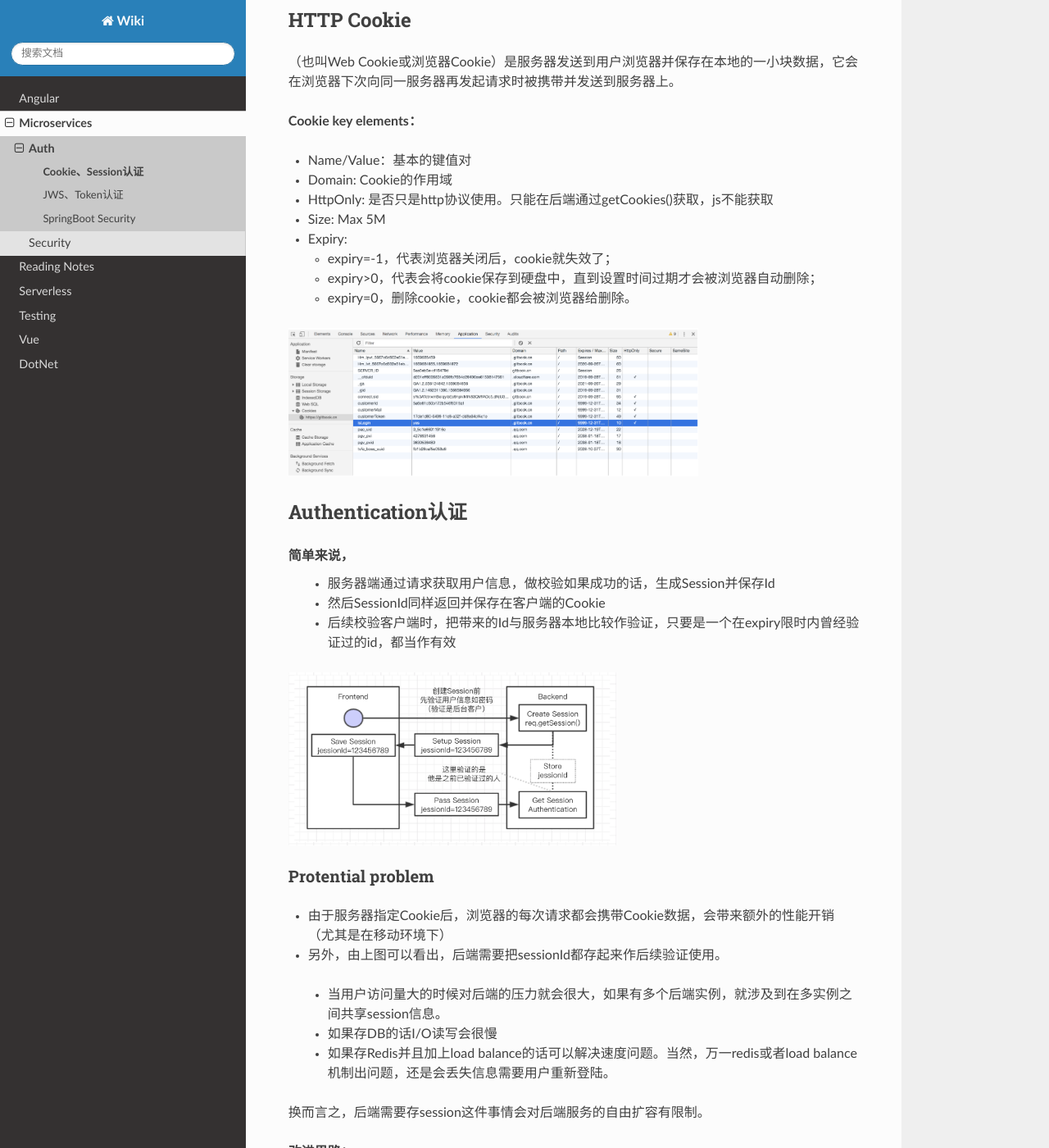
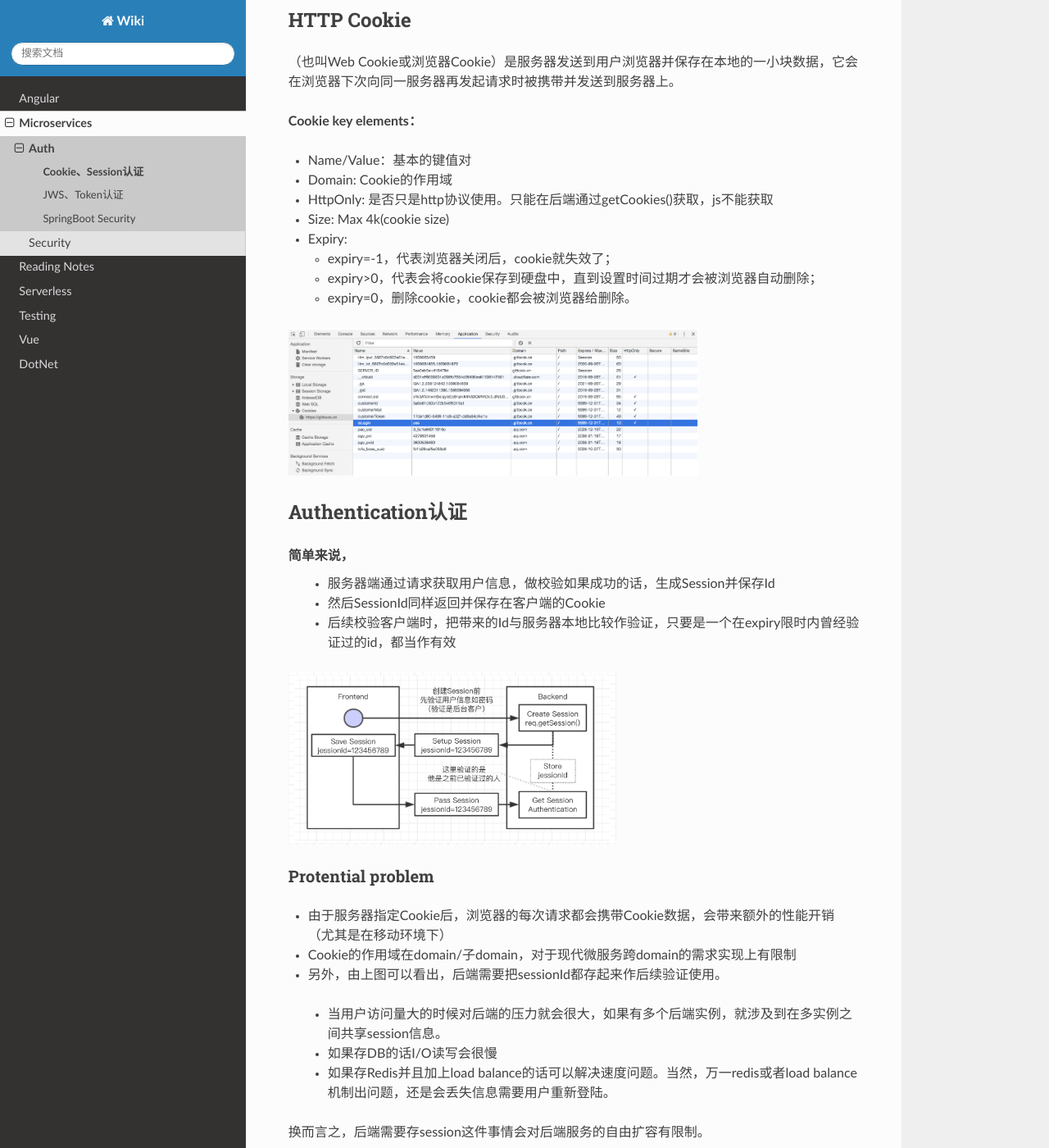
Before and after one commit to abigail830/Sphinx_wiki, a Sphinx documentation site: the page built from source/Microservices/Auth/Cookie_Session.rst, in a window 1280 px wide and 1400 px high, scrolled down 329 px. Shown: the whole window at 82% size. Built offline with Sphinx 7.4.7 and the Read the Docs theme 2.0.0, drawn with Linux system fonts in a browser that asks for light colours.

Commit message:
Update Cookie_Session.rst

```diff
--- a/source/Microservices/Auth/Cookie_Session.rst
+++ b/source/Microservices/Auth/Cookie_Session.rst
@@ -20,7 +20,7 @@ HTTP Cookie
 * Name/Value：基本的键值对
 * Domain: Cookie的作用域
 * HttpOnly: 是否只是http协议使用。只能在后端通过getCookies()获取，js不能获取
-* Size: Max 5M
+* Size: Max 4k(cookie size)
 * Expiry:
 
   - expiry=-1，代表浏览器关闭后，cookie就失效了；
@@ -48,6 +48,7 @@ Protential problem
 ^^^^^^^^^^^^^^^^^^^^^^^
 
 * 由于服务器指定Cookie后，浏览器的每次请求都会携带Cookie数据，会带来额外的性能开销（尤其是在移动环境下）
+* Cookie的作用域在domain/子domain，对于现代微服务跨domain的需求实现上有限制
 * 另外，由上图可以看出，后端需要把sessionId都存起来作后续验证使用。
 
  - 当用户访问量大的时候对后端的压力就会很大，如果有多个后端实例，就涉及到在多实例之间共享session信息。
```
